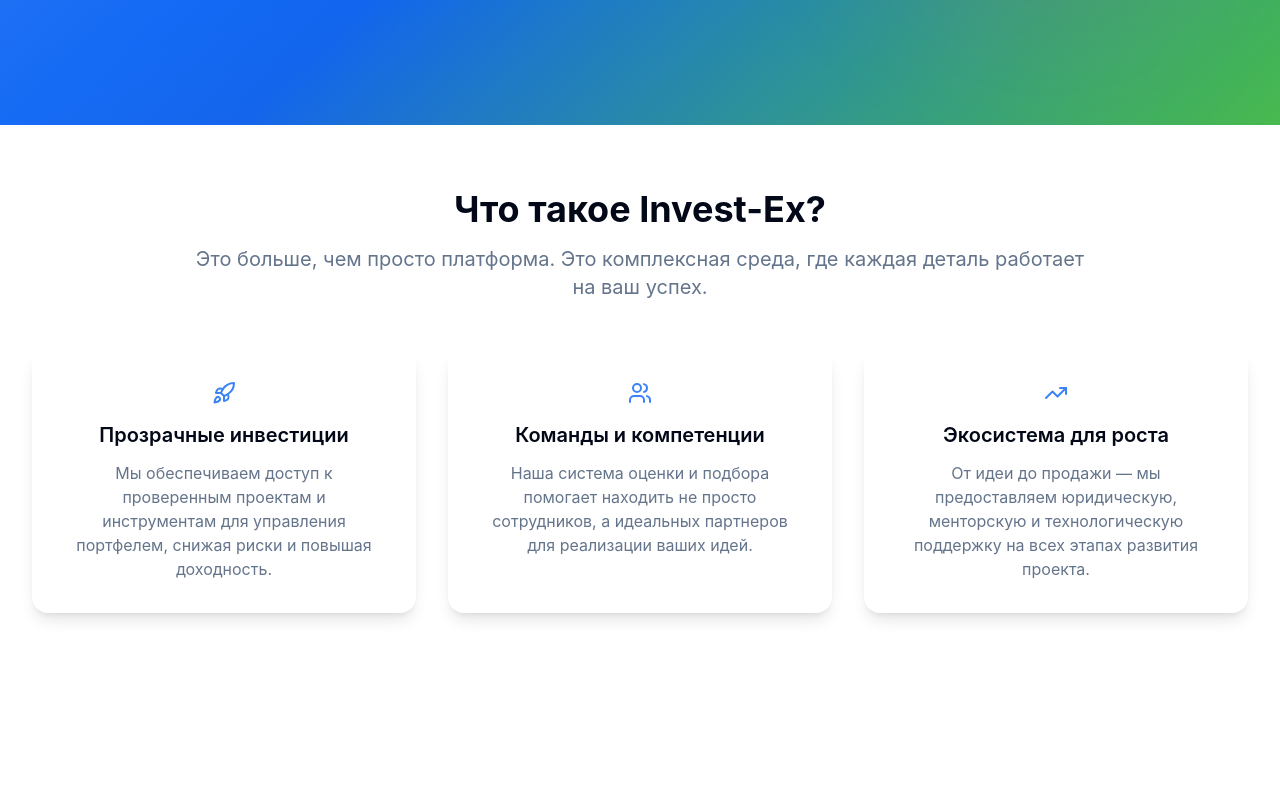
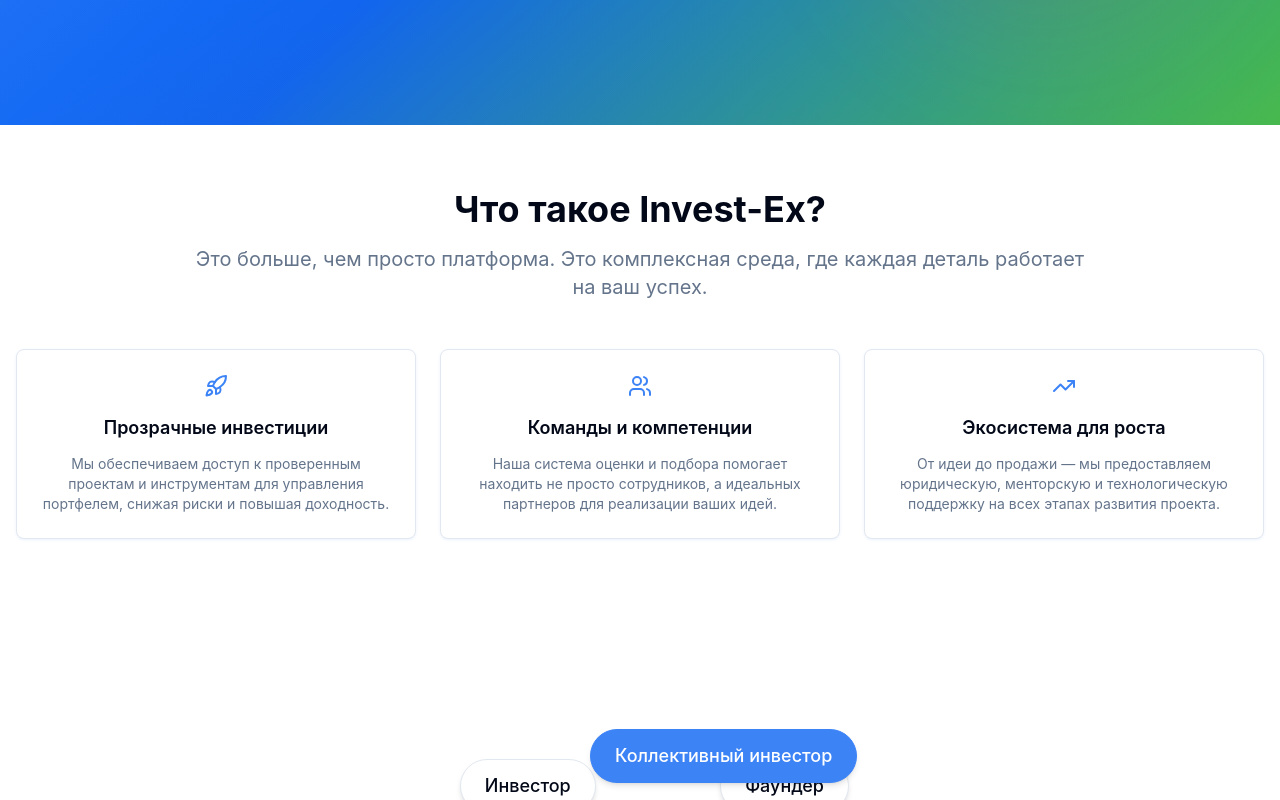
Before and after one commit to tbn01-acc/investex-launchpad, a React (Vite) app: page / in a window 1280 px wide. Shown: the part 740-1540 px from the top of the page. Built offline with nearby package versions, Linux system fonts and the light colour scheme.

Commit message:
Update main page design

```diff
--- a/src/components/AboutUsSection.tsx
+++ b/src/components/AboutUsSection.tsx
@@ -2,40 +2,40 @@ import { Rocket, Users, TrendingUp } from "lucide-react";
 
 const AboutUsSection = () => {
   return (
-    <section className="py-16">
-      <div className="container mx-auto px-8">
+    <section className="py-16 bg-background">
+      <div className="container mx-auto px-4">
         <h2 className="text-4xl font-bold text-center mb-4">Что такое Invest-Ex?</h2>
         <p className="text-xl text-muted-foreground text-center max-w-4xl mx-auto mb-12">
           Это больше, чем просто платформа. Это комплексная среда, где каждая деталь работает на ваш успех.
         </p>
 
-        <div className="grid grid-cols-1 md:grid-cols-3 gap-8">
-          <div className="bg-white p-8 rounded-2xl shadow-lg text-center">
-            <div className="text-5xl text-primary mb-4">
+        <div className="grid grid-cols-1 md:grid-cols-3 gap-6">
+          <div className="bg-card p-6 rounded-lg shadow-card text-center border border-border">
+            <div className="text-4xl text-primary mb-4">
               <Rocket className="mx-auto" />
             </div>
-            <h3 className="text-xl font-semibold mb-3">Прозрачные инвестиции</h3>
-            <p className="text-muted-foreground">
+            <h3 className="text-lg font-semibold mb-3 text-foreground">Прозрачные инвестиции</h3>
+            <p className="text-muted-foreground text-sm">
               Мы обеспечиваем доступ к проверенным проектам и инструментам для управления портфелем, снижая риски и повышая доходность.
             </p>
           </div>
 
-          <div className="bg-white p-8 rounded-2xl shadow-lg text-center">
-            <div className="text-5xl text-primary mb-4">
+          <div className="bg-card p-6 rounded-lg shadow-card text-center border border-border">
+            <div className="text-4xl text-primary mb-4">
               <Users className="mx-auto" />
             </div>
-            <h3 className="text-xl font-semibold mb-3">Команды и компетенции</h3>
-            <p className="text-muted-foreground">
+            <h3 className="text-lg font-semibold mb-3 text-foreground">Команды и компетенции</h3>
+            <p className="text-muted-foreground text-sm">
               Наша система оценки и подбора помогает находить не просто сотрудников, а идеальных партнеров для реализации ваших идей.
             </p>
           </div>
 
-          <div className="bg-white p-8 rounded-2xl shadow-lg text-center">
-            <div className="text-5xl text-primary mb-4">
+          <div className="bg-card p-6 rounded-lg shadow-card text-center border border-border">
+            <div className="text-4xl text-primary mb-4">
               <TrendingUp className="mx-auto" />
             </div>
-            <h3 className="text-xl font-semibold mb-3">Экосистема для роста</h3>
-            <p className="text-muted-foreground">
+            <h3 className="text-lg font-semibold mb-3 text-foreground">Экосистема для роста</h3>
+            <p className="text-muted-foreground text-sm">
               От идеи до продажи — мы предоставляем юридическую, менторскую и технологическую поддержку на всех этапах развития проекта.
             </p>
           </div>
--- a/src/components/RolePathSection.tsx
+++ b/src/components/RolePathSection.tsx
@@ -281,33 +281,33 @@ const RolePathSection = () => {
             {Object.entries(segments).map(([groupName, group]) => (
               <div
                 key={groupName}
-                className={`bg-white border-2 rounded-2xl overflow-hidden transition-all duration-300 ${
-                  activeGroup === groupName ? 'border-primary shadow-lg' : 'border-border'
+                className={`bg-card border rounded-lg overflow-hidden transition-all duration-300 ${
+                  activeGroup === groupName ? 'border-primary shadow-card' : 'border-border'
                 }`}
               >
                 <div
-                  className={`p-6 cursor-pointer font-bold text-xl flex justify-between items-center transition-all duration-300 ${
+                  className={`p-4 cursor-pointer font-semibold text-lg flex justify-between items-center transition-all duration-300 ${
                     activeGroup === groupName && activeRole ? 'hidden' : 'block'
-                  }`}
+                  } hover:bg-muted/50`}
                   onClick={() => handleGroupClick(groupName)}
                 >
                   {groupName}
-                  <ChevronDown className={`transition-transform duration-300 ${
+                  <ChevronDown className={`w-5 h-5 transition-transform duration-300 ${
                     activeGroup === groupName ? 'rotate-180' : ''
                   }`} />
                 </div>
 
                 <div className={`transition-all duration-400 overflow-hidden ${
-                  activeGroup === groupName ? 'max-h-96' : 'max-h-0'
+                  activeGroup === groupName ? (groupName === 'Участники' ? 'max-h-[500px]' : 'max-h-96') : 'max-h-0'
                 }`}>
                   <div className="p-2 space-y-2">
                     {group.roles.map((role) => (
                       <div
                         key={role.name}
-                        className={`p-6 rounded-xl cursor-pointer transition-all duration-300 ${
+                        className={`p-4 rounded-lg cursor-pointer transition-all duration-300 ${
                           activeRole === role.name
-                            ? 'bg-primary text-primary-foreground font-bold text-xl'
-                            : 'bg-background border border-border hover:border-primary text-lg'
+                            ? 'bg-primary text-primary-foreground font-semibold text-base'
+                            : 'bg-background border border-border hover:border-primary hover:bg-muted/50 text-base'
                         }`}
                         onClick={() => handleRoleClick(role.name, role)}
                       >
@@ -321,29 +321,29 @@ const RolePathSection = () => {
           </div>
 
           {/* Правая колонка - Детали роли */}
-          <div className="flex-1 bg-white p-10 rounded-3xl shadow-lg min-h-[600px] sticky top-24">
+          <div className="flex-1 bg-card p-8 rounded-lg shadow-card min-h-[600px] sticky top-24">
             {selectedRoleData ? (
               <div>
-                <h3 className="text-3xl font-bold text-primary mb-6">Вы сможете</h3>
+                <h3 className="text-2xl font-bold text-foreground mb-6">Вы сможете</h3>
 
-                <ul className="space-y-4 mb-8">
+                <ul className="space-y-3 mb-8">
                   {selectedRoleData.capabilities.map((capability: string, index: number) => (
                     <li key={index} className="flex items-start gap-3">
-                      <CheckCircle className="text-primary mt-1 flex-shrink-0" size={20} />
-                      <span className="text-lg">{capability}</span>
+                      <CheckCircle className="text-primary mt-1 flex-shrink-0" size={18} />
+                      <span className="text-base text-foreground">{capability}</span>
                     </li>
                   ))}
                 </ul>
 
-                <div className="border-t border-border pt-8 mb-8">
-                  <h4 className="text-xl font-semibold mb-4">Варианты действий</h4>
-                  <div className="text-center space-y-4">
-                    <div className="bg-emerald-50 border border-emerald-200 p-4 rounded-xl text-lg font-medium">
+                <div className="border-t border-border pt-6 mb-6">
+                  <h4 className="text-lg font-semibold mb-4 text-foreground">Варианты действий</h4>
+                  <div className="text-center space-y-3">
+                    <div className="bg-secondary/10 border border-secondary/20 p-3 rounded-lg text-base font-medium text-foreground">
                       {selectedRoleData.actions[0]}
                     </div>
-                    <div className="flex justify-center gap-4">
+                    <div className="flex justify-center gap-3">
                       {selectedRoleData.actions.slice(1).map((action: string, index: number) => (
-                        <div key={index} className="bg-white border border-border p-3 rounded-xl text-sm">
+                        <div key={index} className="bg-muted border border-border p-2 rounded-lg text-sm text-foreground">
                           {action}
                         </div>
                       ))}
@@ -352,14 +352,14 @@ const RolePathSection = () => {
                 </div>
 
                 <div className="text-center">
-                  <h4 className="text-xl font-semibold mb-4">Популярные запросы</h4>
-                  <div className="flex justify-center gap-4 flex-wrap">
+                  <h4 className="text-lg font-semibold mb-4 text-foreground">Популярные запросы</h4>
+                  <div className="flex justify-center gap-3 flex-wrap">
                     {selectedRoleData.requests.map((request: string, index: number) => (
                       <Button
                         key={index}
-                        variant="default"
+                        variant="outline"
                         size="sm"
-                        className="rounded-full px-6 hover:-translate-y-1 transition-all duration-200"
+                        className="rounded-full px-4 hover:bg-primary hover:text-primary-foreground transition-all duration-200"
                       >
                         {request}
                       </Button>
--- a/src/index.css
+++ b/src/index.css
@@ -8,9 +8,9 @@ All colors MUST be HSL.
 
 @layer base {
   :root {
-    /* InvestEx Original Color Palette - Professional Business Theme */
-    --background: 0 0% 100%; /* White background */
-    --foreground: 222.2 84% 4.9%; /* Dark text */
+    /* InvestEx Professional Color Palette */
+    --background: 0 0% 100%;
+    --foreground: 222.2 84% 4.9%;
 
     --card: 0 0% 100%;
     --card-foreground: 222.2 84% 4.9%;
@@ -18,16 +18,16 @@ All colors MUST be HSL.
     --popover: 0 0% 100%;
     --popover-foreground: 222.2 84% 4.9%;
 
-    --primary: 217 91% 60%; /* Professional blue */
+    --primary: 217 91% 60%;
     --primary-foreground: 0 0% 100%;
 
-    --secondary: 142 76% 45%; /* Success green */
+    --secondary: 142 76% 45%;
     --secondary-foreground: 0 0% 100%;
 
     --muted: 210 40% 98%;
     --muted-foreground: 215.4 16.3% 46.9%;
 
-    --accent: 25 95% 53%; /* Orange accent */
+    --accent: 25 95% 53%;
     --accent-foreground: 0 0% 100%;
 
     --destructive: 0 84% 60%;
@@ -37,9 +37,9 @@ All colors MUST be HSL.
     --input: 214.3 31.8% 91.4%;
     --ring: 217 91% 60%;
 
-    --radius: 0.75rem;
+    --radius: 0.5rem;
 
-    /* InvestEx Professional Design Tokens */
+    /* Professional Design Tokens */
     --gradient-primary: linear-gradient(135deg, hsl(217 91% 60%), hsl(142 76% 45%));
     --gradient-secondary: linear-gradient(135deg, hsl(142 76% 45%), hsl(25 95% 53%));
     --gradient-accent: linear-gradient(45deg, hsl(210 40% 98%), hsl(214.3 31.8% 91.4%));
@@ -52,12 +52,12 @@ All colors MUST be HSL.
     --success-emerald: 160 84% 39%;
     --business-navy: 217 33% 17%;
 
-    --shadow-elegant: 0 10px 40px -10px hsl(217 91% 60% / 0.2);
-    --shadow-glow: 0 0 30px hsl(217 91% 60% / 0.3);
-    --shadow-card: 0 4px 20px -2px hsl(217 91% 60% / 0.1);
+    --shadow-elegant: 0 4px 20px -2px hsl(217 91% 60% / 0.08);
+    --shadow-glow: 0 0 20px hsl(217 91% 60% / 0.15);
+    --shadow-card: 0 1px 3px 0 hsl(217 91% 60% / 0.1);
 
-    --transition-smooth: all 0.4s cubic-bezier(0.4, 0, 0.2, 1);
-    --transition-bounce: all 0.6s cubic-bezier(0.68, -0.55, 0.265, 1.55);
+    --transition-smooth: all 0.2s cubic-bezier(0.4, 0, 0.2, 1);
+    --transition-bounce: all 0.3s cubic-bezier(0.68, -0.55, 0.265, 1.55);
 
     --sidebar-background: 0 0% 98%;
 
@@ -122,5 +122,6 @@ All colors MUST be HSL.
 
   body {
     @apply bg-background text-foreground;
+    font-family: 'Inter', system-ui, -apple-system, sans-serif;
   }
 }
```
